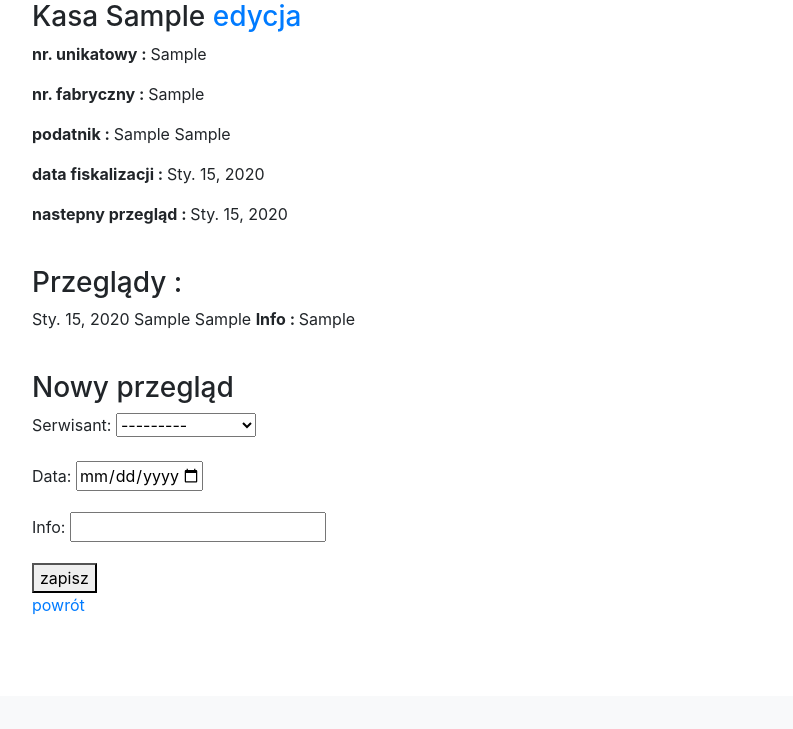
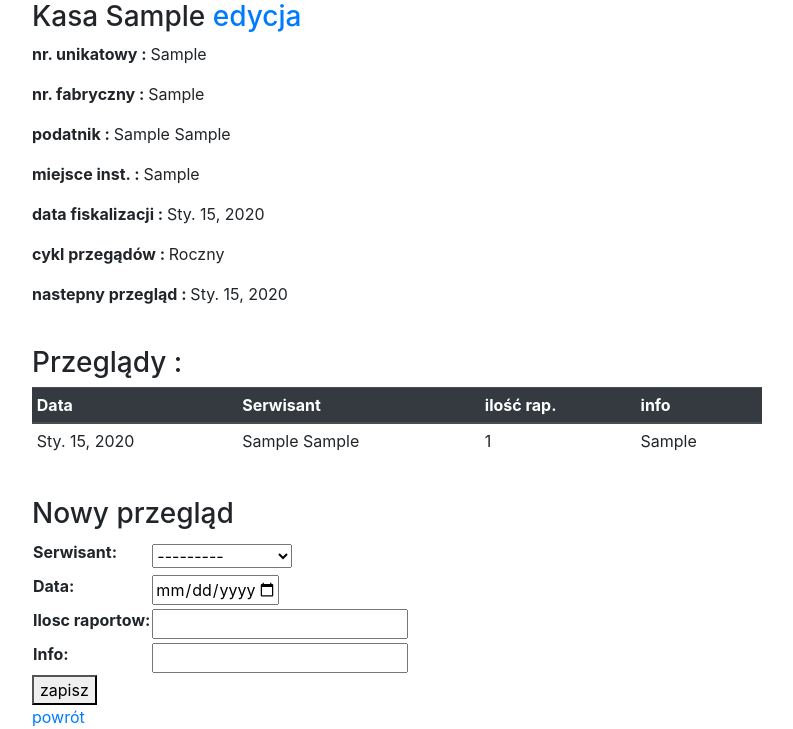
Before and after one commit to black999/kasy, a Django app: page /kasa/1/detale in a window 1280 px wide. Shown: the part 104-833 px from the top of the page, without its empty margins (53-846 px from the left). Before the commit the page ends 718 px from the top, so only its background shows below. Run offline with Django 3.2, Linux system fonts and the light colour scheme; tables that the repository leaves empty hold one stand-in row (values such as "Sample post"); some libraries are stand-ins or nearby versions.

Commit message:
dodanie pola ilosc raportow do przeglądów, oraz zmiany kosmetyczne w templa

```diff
--- a/kasy/models.py
+++ b/kasy/models.py
@@ -85,9 +85,10 @@ class Kasa(models.Model):
     nr_unikatowy = models.CharField(max_length=12)
     nr_fabryczny = models.CharField(max_length=12)
     podatnik = models.ForeignKey(Podatnik, on_delete=models.CASCADE)
+    miejsce_inst = models.CharField(max_length=60, default='siedziba firmy')
     data_fisk = models.DateField()
     nastepny_przeg = models.DateField(blank=True, null=True)
-    cykl_przeg = models.CharField(max_length=10, choices=PRZEGLAD)
+    cykl_przeg = models.CharField(max_length=10, choices=PRZEGLAD, default='1')
 
     def __str__(self):
         return self.model_kasy.nazwa
@@ -102,5 +103,6 @@ class Kasa(models.Model):
 class Przeglad(models.Model):
     kasa = models.ForeignKey(Kasa, on_delete=models.CASCADE)
     serwisant = models.ForeignKey(Serwisant, on_delete=models.CASCADE)
-    data = models.DateField()
+    data = models.DateField(default=0)
+    ilosc_raportow = models.IntegerField()
     info = models.CharField(max_length=60, blank=True, null=True)
--- a/kasy/templates/kasy/kasa_detale.html
+++ b/kasy/templates/kasy/kasa_detale.html
@@ -6,18 +6,45 @@
     <p><strong>nr. unikatowy : </strong>{{ kasa.nr_unikatowy }}</p>
     <p><strong>nr. fabryczny : </strong>{{ kasa.nr_fabryczny }}</p>
     <p><strong>podatnik : </strong>{{ kasa.podatnik }}</p>
+    <p><strong>miejsce inst. : </strong>{{ kasa.miejsce_inst }}</p>
     <p><strong>data fiskalizacji : </strong>{{ kasa.data_fisk }}</p>
+    <p><strong>cykl przegądów : </strong>{% if kasa.cykl_przeg == '1' %} Roczny {% else %} Dwuletni {% endif %}</p>
     <p><strong>nastepny przegląd : </strong>{{ kasa.nastepny_przeg }}</p>
     <br>
     <h3>Przeglądy :</h3>
-    {% for przeglad in przeglady %}
-        <p>{{ przeglad.data }} {{ przeglad.serwisant }}  {% if przeglad.info %} <strong>Info : </strong>{{ przeglad.info }} {% endif %}</p>
-    {% endfor %}
+    <div class="row">
+       <div class="col-8">
+            {% if przeglady %}
+                <table class="table table-sm">
+                    <thead class="thead-dark">
+                        <tr>
+                            <th>Data</th>
+                            <th>Serwisant</th>
+                            <th>ilość rap.</th>
+                            <th>info</th>
+                        </tr>
+                    </thead>
+                    {% for przeglad in przeglady %}
+                        <tr>
+                            <td>{{ przeglad.data }}</td>
+                            <td>{{ przeglad.serwisant }}</td>
+                            <td>{{ przeglad.ilosc_raportow }}</td>
+                            <td>{% if przeglad.info %} {{ przeglad.info }} {% endif %}</td>
+                        </tr>
+                    {% endfor %}
+                </table>
+            {% else %}
+                <p>Brak przeglądów dla tego urządzenia</p>
+            {% endif %}
+       </div>
+    </div>
     <br>
     <h3>Nowy przegląd</h3>
     <form method="POST" action="{% url 'kasa_przeglad' pk=kasa.pk %}">
         {% csrf_token %}
-        {{ form.as_p}}
+        <table>
+            {{ form.as_table}}
+        </table>
         <button type="submit">zapisz</button>
     </form>
 
```
Also changed, not shown: kasy/templates/kasy/kasa_lista.html (+9 -1 lines), kasy/templates/kasy/podatnik_detale.html (+14 -7 lines), kasy/templates/kasy/podatnik_lista.html (+7 -2 lines), kasy/migrations/0007_kasa_miejsce_inst.py (added), kasy/migrations/0008_auto_20190601_2249.py (added).
